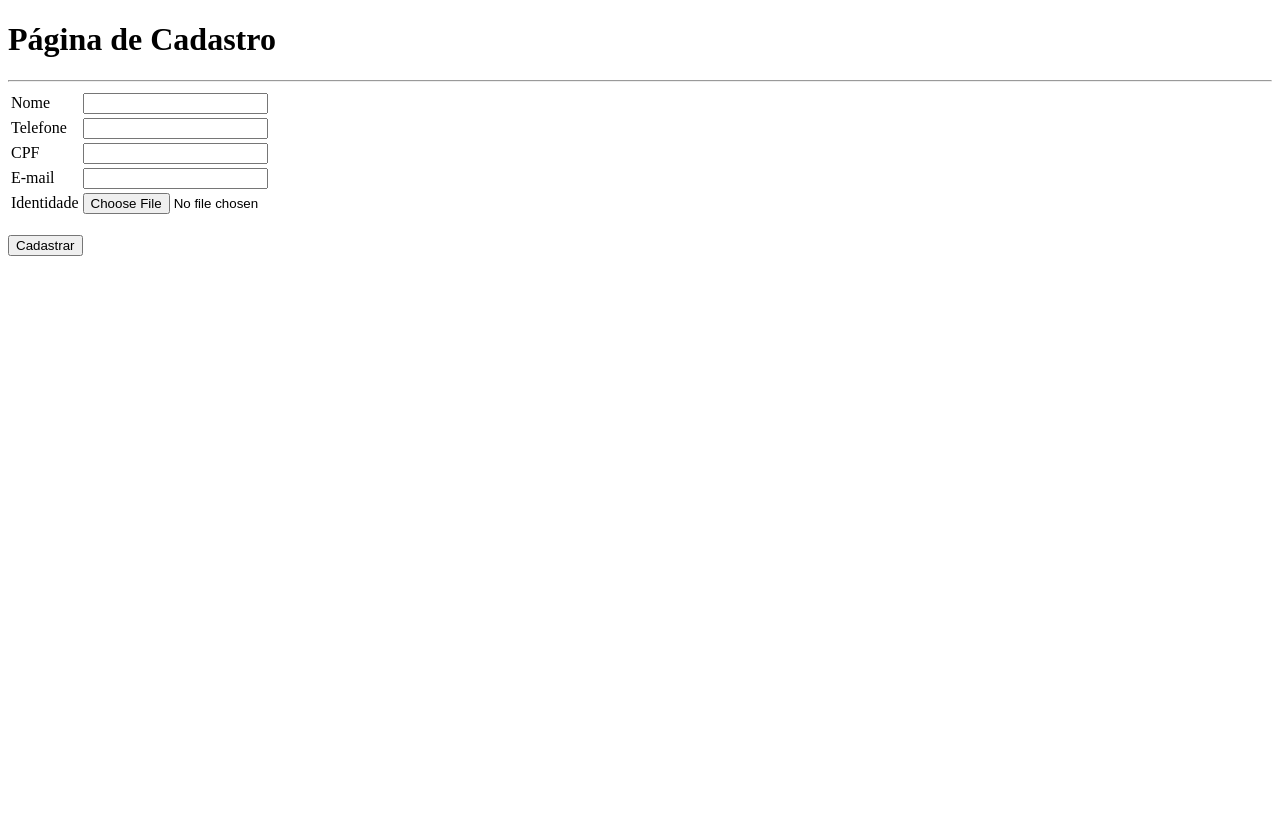
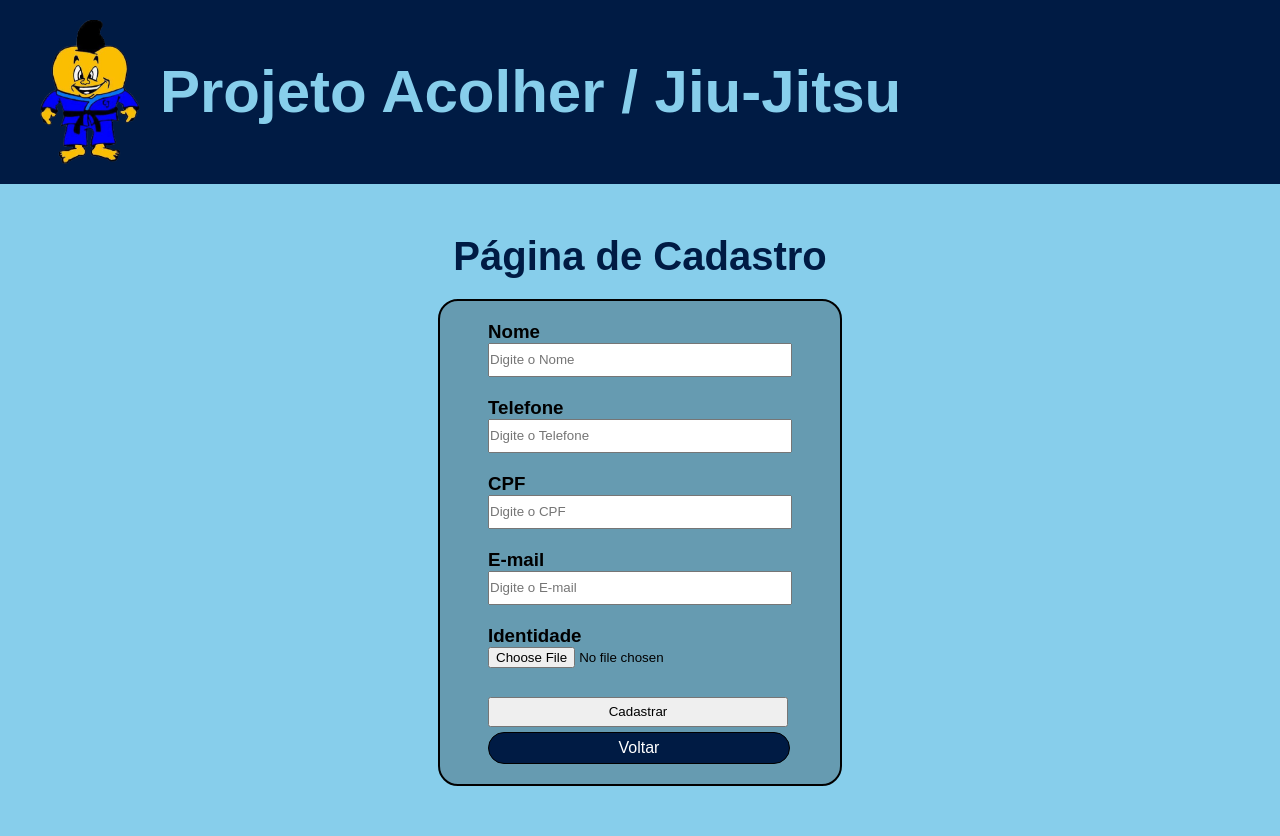
Before and after one commit to Vitor-Viana/Cadastro_de_Alunos, a Flask app: page /cadastrar in a window 1280 px wide. Before the commit the page ends 256 px from the top, so only its background shows below. Run offline with Flask 2, Linux system fonts and the light colour scheme; the visitor is signed in with stand-in values (Sample User, id 1).

Commit message:
commit front

```diff
--- /dev/null
+++ b/app/static/css/base.css
@@ -0,0 +1,17 @@
+body {
+    background-color: #87ceeb;
+    font-family: Arial, Helvetica, sans-serif;
+}
+header {
+    background-color: #001b44;
+    color: #87ceeb;
+    padding: 20px 40px;
+    font-size: 30px;
+    margin-bottom: 50px;
+    display: flex;
+    align-items: center;
+}
+img {
+    width: 100px;
+    margin-right: 20px;
+}
--- /dev/null
+++ b/app/static/css/cadastro.css
@@ -0,0 +1,48 @@
+main {
+    display: flex;
+    flex-direction: column;
+    align-items: center;
+}
+.caixa {
+    background-color: rgba(0, 0, 0, 0.246);
+    width: 400px;
+
+    border: 2px solid #000;
+    border-radius: 20px;
+    margin-bottom: 50px;
+
+    display: flex;
+    flex-direction: column;
+    align-items: center;
+}
+.caixa input {
+    width: 300px;
+    height: 30px;
+}
+.botoes {
+    display: flex;
+    flex-direction: column;
+    margin-bottom: 20px;
+}
+.botoes a {
+    background-color: #001b44;
+    color: #fff;
+    border: 1px solid #000;
+    border-radius: 20px;
+    text-decoration: none;
+    width: 300px;
+    height: 30px;
+    margin-top: 5px;
+
+    display: flex;
+    align-items: center;
+    justify-content: center;
+}
+main h2 {
+    font-size: 40px;
+    color:#001b44;
+    margin-bottom: 20px;
+}
+.caixa div {
+    margin-top: 20px;
+}
--- /dev/null
+++ b/app/static/css/reset.css
@@ -0,0 +1,4 @@
+* {
+    margin: 0px;
+    padding: 0px;
+}
--- /dev/null
+++ b/app/templates/base.html
@@ -0,0 +1,24 @@
+<!DOCTYPE html>
+<html lang="pt-br">
+<head>
+    <meta charset="UTF-8">
+    <meta http-equiv="X-UA-Compatible" content="IE=edge">
+    <meta name="viewport" content="width=device-width, initial-scale=1.0">
+    <title>Projeto Acolher</title>
+
+    <link rel="stylesheet" href="{{ url_for("static", filename="css/reset.css") }}">
+    <link rel="stylesheet" href="{{ url_for("static", filename="css/base.css") }}">
+    {% block link %}
+    {% endblock %}
+</head>
+<body>
+    <header>
+        <img src="{{ url_for("static", filename="img/logo.png") }}" alt="Logo">
+        <h1>Projeto Acolher / Jiu-Jitsu</h1>
+    </header>
+
+    {% block conteudo %}
+    {% endblock %}
+
+</body>
+</html>
--- a/app/templates/cadastro.html
+++ b/app/templates/cadastro.html
@@ -1,38 +1,44 @@
-<!DOCTYPE html>
-<html lang="pt-br">
-<head>
-    <meta charset="UTF-8">
-    <meta http-equiv="X-UA-Compatible" content="IE=edge">
-    <meta name="viewport" content="width=device-width, initial-scale=1.0">
-    <title>Página de Cadastro</title>
-</head>
-<body>
-    <h1>Página de Cadastro</h1>
-    <hr>
-    <form action="{{ url_for("cadastro") }}" method="POST" enctype="multipart/form-data">
-        <table>
-            <tr>
-                <td>Nome</td>
-                <td><input type="text" name="nome"></td>
-            </tr>
-            <tr>
-                <td>Telefone</td>
-                <td><input type="text" name="telefone"></td>
-            </tr>
-            <tr>
-                <td>CPF</td>
-                <td><input type="text" name="cpf"></td>
-            </tr>
-            <tr>
-                <td>E-mail</td>
-                <td><input type="text" name="email"></td>
-            </tr>
-            <tr>
-                <td>Identidade</td>
-                <td><input type="file" name="identidade"></td>
-            </tr>
-        </table> <br>
-        <input type="submit" value="Cadastrar">
-    </form>
-</body>
-</html>
+{% extends "base.html" %}
+
+{% block link %}
+    <link rel="stylesheet" href="{{ url_for("static", filename="css/cadastro.css") }}">
+{% endblock %}
+
+{% block conteudo %}
+    <main>
+        <h2>Página de Cadastro</h2>
+        <div class="caixa">
+            <form action="{{ url_for("cadastro") }}" method="POST" enctype="multipart/form-data">
+                <div>
+                    <h3>Nome</h3>
+                    <input type="text" name="nome" placeholder="Digite o Nome">
+                </div>
+
+                <div>
+                    <h3>Telefone</h3>
+                    <input type="text" name="telefone" placeholder="Digite o Telefone">
+                </div>
+
+                <div>
+                    <h3>CPF</h3>
+                    <input type="text" name="cpf" placeholder="Digite o CPF">
+                </div>
+
+                <div>
+                    <h3>E-mail</h3>
+                    <input type="text" name="email" placeholder="Digite o E-mail">
+                </div>
+
+                <div>
+                    <h3>Identidade</h3>
+                    <input type="file" name="identidade">
+                </div>
+
+                <div class="botoes">
+                    <input type="submit" value="Cadastrar">
+                    <a href="/">Voltar</a>
+                </div>
+            </form>
+        </div>
+    </main>
+{% endblock %}
```
Also changed, not shown: app/static/css/index.css (added, +9 -0 lines), app/static/css/login.css (added, +35 -0 lines), app/templates/index.html (+11 -17 lines), app/templates/login.html (+25 -6 lines), app/data/1-comprovante-de-vacinacao.jpeg (deleted), app/db.sqlite, app/static/img/logo.png (added).
